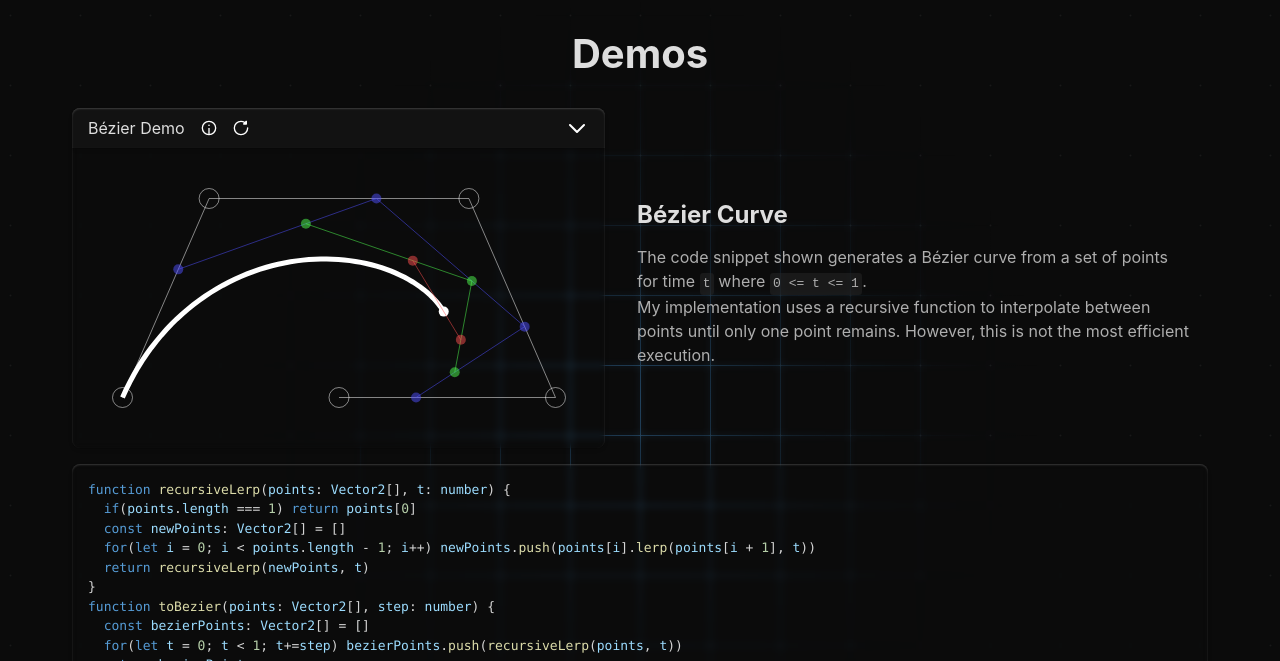
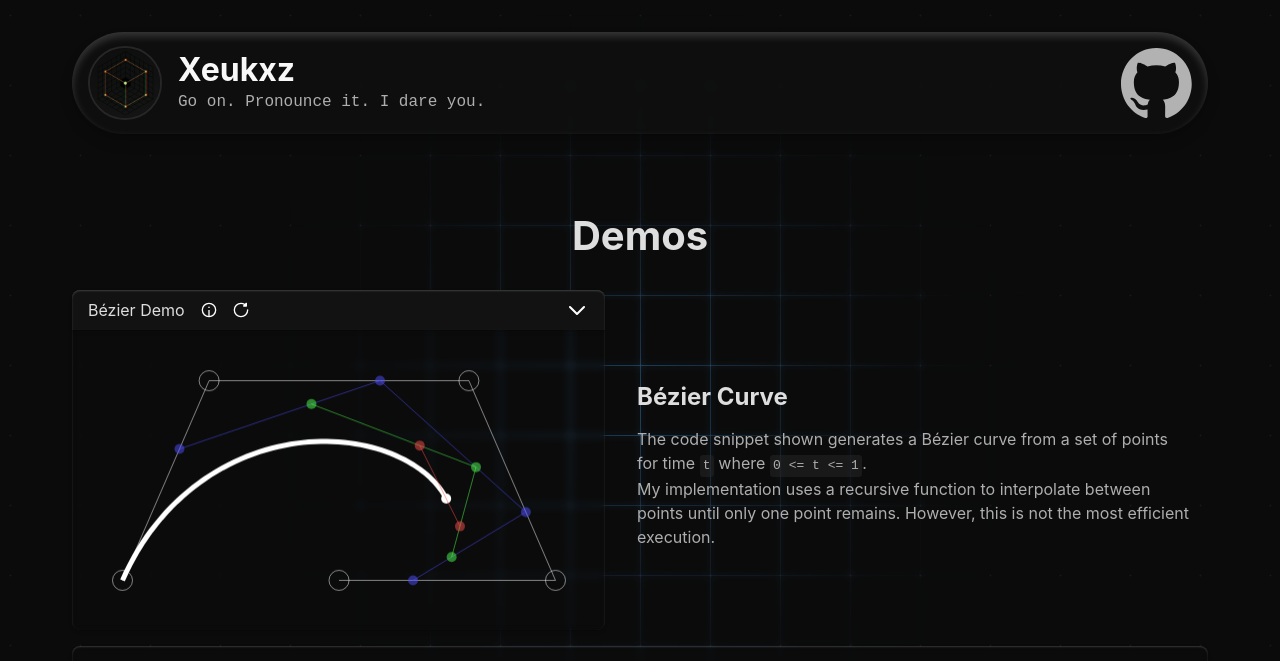
Before and after one commit to Xeukxz/xeukxz.com-frontend, a website built with Vite: page index.html in a window 1280 px wide. Shown: the top 661 px of the page. Built offline with nearby package versions, Linux system fonts and the light colour scheme; animation ran at ten frames a second.

Commit message:
Added me

```diff
--- a/index.html
+++ b/index.html
@@ -4,12 +4,12 @@
     <meta charset="UTF-8" />
     <link rel="icon" type="image/svg+xml" href="/house.svg" />
     <meta name="viewport" content="width=device-width, initial-scale=1.0" />
-    <!-- <link href="https://cdnjs.cloudflare.com/ajax/libs/prism/1.25.0/themes/prism-tomorrownight.min.css" rel="stylesheet" /> -->
+    <meta name="description" content="Xeukxz's personal website featuring projects and demos." />
     <title>Home</title>
   </head>
   <body>
     <main id="app">
-      <svg width="0" height="0" style="position:absolute">
+      <svg width="0" height="0" style="position:absolute" aria-hidden="true">
         <defs>
           <filter id="f1" x="-200%" y="-200%" width="800%" height="800%" xmlns="http://www.w3.org/2000/svg">
             <feGaussianBlur in="SourceGraphic" stdDeviation="30" />
@@ -19,17 +19,19 @@
           </filter>
         </defs>
       </svg>
+      <section id="intro">
+      </section>
       <section id="demos">
         <h1 class="topicHeader">Demos</h1>
       </section>
-      <div id="repos">
+      <section id="repos">
         <h1 class="topicHeader">Repositories</h1>
         <div class="content"></div>
-      </div>
-      <div id="links">
+      </section>
+      <section id="links">
         <h1 class="topicHeader">Pages</h1>
         <div class="content"></div>
-      </div>
+      </section>
       <div id="chipZone"></div>
     </main>
 
--- a/src/BaseEngine.ts
+++ b/src/BaseEngine.ts
@@ -74,4 +74,6 @@ export abstract class BaseEngine {
       if (adjustTick) this._tick += this.ticksMissed;
     }
   }
+
+  public abstract reload(): void;
 }
--- a/src/CustomElements/DemoBox/DemoBox.css
+++ b/src/CustomElements/DemoBox/DemoBox.css
@@ -43,7 +43,6 @@
 }
 .demoBox .headerBar .title .info .infoIcon {
   position: relative;
-  top: -2px;
 }
 
 .demoBox .content {
@@ -66,8 +65,8 @@
 .demoBox .content canvas {
   position: absolute;
   top: 0;
-  /* width: 100%;
-  height: 100%; */
+  width: 100%;
+  height: 100%;
   /* background-color: red; */
 }
 
@@ -103,6 +102,12 @@
   animation: grow linear 0.25s;
   transform: rotate(0deg) scale(1.3);
   /* transform: scale(1.3); */
+  transition: none;
+}
+
+.reloadIcon.active {
+  animation: grow linear 0.25s;
+  transform: rotate(0deg) scale(1.3);
   transition: none;
 }
 
@@ -148,6 +153,17 @@
 }
 
 .info:hover .infoTooltip,
-.info:active .infoTooltip {
+.info:active .infoTooltip,
+.info:focus .infoTooltip {
   display: block;
 }
+
+/* .info:focus {
+  outline: 2px solid #4A90E2;
+  outline-offset: 2px;
+  border-radius: 3px;
+} */
+
+.info:focus .infoIcon {
+  opacity: 0.8;
+}
--- a/src/CustomElements/DemoBox/DemoBox.ts
+++ b/src/CustomElements/DemoBox/DemoBox.ts
@@ -17,19 +17,19 @@ export class DemoBox<T extends Engine> extends HTMLElement {
       <div class="headerBar">
         <div class="title">
           ${this.title}
-          <div class="info">
-            <img class="infoIcon" src="/info.svg" alt="info" height="16" draggable="false" />
-            <div class="infoTooltip">
+          <div class="info" tabindex="0" role="button" aria-label="Show demo information" aria-describedby="tooltip-${this.demoId}">
+            <img class="infoIcon" src="/info.svg" alt="info" height="16" draggable="false" title="Info" />
+            <div class="infoTooltip" id="tooltip-${this.demoId}" role="tooltip">
             ${this.infoTips.map(tip => `<p>${tip}</p>`).join('')}
             </div>
           </div>
-          <img class="reloadIcon" src="/reload.svg" alt="reload" height="16" draggable="false" />
+          <img class="reloadIcon" src="/reload.svg" alt="reload" height="16" draggable="false" title="Reload Demo" tabindex="0" role="button" aria-label="Reload Demo" />
         </div>
-        <img class="collapseIcon" src="/collapse.svg" alt="collapse" height="24" draggable="false" tabindex="0" />
+        <img class="collapseIcon" src="/collapse.svg" alt="collapse" height="24" draggable="false" tabindex="0" title="Collapse Demo" role="button" aria-label="Collapse Demo" />
       </div>
 
       <div class="content">
-        <canvas id="${this.demoId}Canvas"></canvas>
+        <canvas id="${this.demoId}Canvas" role="img" aria-label="Interactive ${this.title} demo"></canvas>
       </div>
     `;
     this.classList.add("demoBox");
@@ -39,28 +39,47 @@ export class DemoBox<T extends Engine> extends HTMLElement {
     this.collapseButton = this.headerBar.querySelector(".collapseIcon")!;
     this.contentElement = this.querySelector(".content")!;
 
+    // Add keyboard support for info tooltip
+    const infoElement = this.headerBar.querySelector(".info")! as HTMLElement;
+    infoElement.addEventListener("keydown", (event: KeyboardEvent) => {
+      if (event.key === "Enter" || event.key === " ") event.preventDefault();
+      else if (event.key === "Escape") infoElement.blur(); // Hide tooltip
+    });
 
-    this.collapseButton.addEventListener("click", () => {
+    const toggleCollapse = () => {
       const headerBar = this.collapseButton.parentElement as HTMLElement;
       const demoBox = headerBar.parentElement as HTMLElement;
       this.collapsed = !this.collapsed;
       demoBox.classList.toggle("collapsed");
       this.collapseButton.classList.toggle("rotated");
+      if(headerBar.parentElement!.classList.contains("collapsed")) this.engine?.pause();
+      else this.engine?.unpause(250);
+    }
+
+    this.reloadButton.addEventListener("click", () => this.engine?.reload());
+    this.reloadButton.addEventListener("keydown", (event) => {
+      if(event.repeat) return;
+      if (event.key === "Enter" || event.key === " ") {
+        event.preventDefault();
+        (event.target as HTMLElement).classList.add("active");
+      } else if (event.key === "Escape") (event.target as HTMLElement).blur();
+    });
+    this.reloadButton.addEventListener("keyup", (event) => {
+      if (event.key === "Enter" || event.key === " ") (event.target as HTMLElement).classList.remove("active"), this.reloadButton.click();
     });
 
+    this.collapseButton.addEventListener("click", () => toggleCollapse());
     this.collapseButton.addEventListener("keydown", (event) => {
-      if (event.key === "Enter" || event.key === " ") {
-        event.preventDefault();
-        this.collapseButton.click();
-      }
+      if (event.key === "Enter" || event.key === " ") event.preventDefault(), this.collapseButton.click();
+      else if (event.key === "Escape") (event.target as HTMLElement).blur();
     });
 
   }
 
   // initialize the engine once the element is connected to the DOM
   connectedCallback() {
-      this.engine = new this.engineClass(this, new CanvasManager(document.querySelector(`#${this.demoId}Canvas`)!));
-      this.engine?.run();
+    this.engine = new this.engineClass(this, new CanvasManager(document.querySelector(`#${this.demoId}Canvas`)!));
+    this.engine?.run();
   }
 }
 
--- a/src/CustomElements/ExternalLink/ExternalLink.css
+++ b/src/CustomElements/ExternalLink/ExternalLink.css
@@ -7,7 +7,6 @@
   /* box-shadow: -0.3em 0.3em 0.3em rgba(0, 0, 0, 0.1); */
   box-shadow: var(--shadow-s);
   text-align: left;
-  padding: 1px;
   display: flex;
   flex-direction: column;
   /* padding: 1em; */
@@ -53,7 +52,6 @@
   z-index: 5;
   width: 100%;
   height: 100%;
-  margin: -1px 0 0 -1px;
   filter: drop-shadow(0 0 3px rgba(var(--primary-rgb), 1)) drop-shadow(0 0 3px rgba(var(--primary-rgb), 0.75)) drop-shadow(0 0 5px rgba(var(--primary-rgb), 0.5));
   /* filter: drop-shadow(0 0 3px rgba(78, 175, 255, 1))
     drop-shadow(0 0 5px rgba(78, 175, 255, 1)); */
--- a/src/CustomElements/ExternalLink/ExternalLink.ts
+++ b/src/CustomElements/ExternalLink/ExternalLink.ts
@@ -22,7 +22,7 @@ export class ExternalLink extends HTMLAnchorElement {
     //   </div>
     // `;
     this.innerHTML = `
-      <div class="borderSvgEffect">
+      <div class="borderSvgEffect" aria-hidden="true">
         <svg preserveAspectRatio="none" class="borderHighlightSvg">
           <defs>
             <mask id="borderMask${linkCount}" maskUnits="objectBoundingBox" x="-50%" y="-50%" width="200%" height="200%">
--- a/src/CustomElements/Repo/Repo.ts
+++ b/src/CustomElements/Repo/Repo.ts
@@ -1,7 +1,6 @@
 import './Repo.css';
 
 let repoCount = 0;
-let buttonCount = 0;
 
 export class Repo extends HTMLDivElement {
   constructor(private repoName: string, private repoDescription: string, private repoLink: string) {
@@ -12,7 +11,7 @@ export class Repo extends HTMLDivElement {
 
   private render() {
     this.innerHTML = `
-      <div class="borderSvgEffect">
+      <div class="borderSvgEffect" aria-hidden="true">
         <svg preserveAspectRatio="none" class="borderHighlightSvg">
           <defs>
             <mask id="borderMaskRepo${repoCount}" maskUnits="objectBoundingBox" x="-50%" y="-50%" width="200%" height="200%">
@@ -37,6 +36,7 @@ export class Repo extends HTMLDivElement {
         </a>
       </div>
     `;
+    repoCount++;
   }
 }
 
--- a/src/CustomElements/chip/chip.ts
+++ b/src/CustomElements/chip/chip.ts
@@ -5,11 +5,12 @@ export class Chip extends HTMLDivElement {
     super();
 
     this.classList.add('chip');
+    this.setAttribute('aria-hidden', 'true');
 
     this.innerHTML += `
 
       <div class="borderSvgEffect">
-        <svg preserveAspectRatio="none" class="borderHighlightSvg">
+        <svg preserveAspectRatio="none" class="borderHighlightSvg" aria-hidden="true">
           <defs>
             <mask id="borderMask" maskUnits="objectBoundingBox" x="-50%" y="-50%" width="200%" height="200%">
               <rect x="0.5" y="0.5" width="calc(100% - 1px)" height="calc(100% - 1px)" rx="0.5em" ry="0.5em" fill="#ff" stroke="#fff" stroke-width="1" clip-path="url(#circleClip)"/>
@@ -26,7 +27,7 @@ export class Chip extends HTMLDivElement {
       <div class="content">
         <h2>${text}</h2>
       </div>
-      <svg class="wires" style="filter: drop-shadow(0 0 1px currentColor) drop-shadow(0 0 3px currentColor)" viewBox="0 0 400 400" preserveAspectRatio="none"  x="-50%" y="-50%" width="200%" height="200%">
+      <svg class="wires" style="filter: drop-shadow(0 0 1px currentColor) drop-shadow(0 0 3px currentColor)" viewBox="0 0 400 400" preserveAspectRatio="none"  x="-50%" y="-50%" width="200%" height="200%" aria-hidden="true">
         <defs>
           <mask id="wiresMask" color="white" maskUnits="objectBoundingBox" x="-100%" y="-100%" width="400%" height="400%">
             ${paths}
--- a/src/CustomElements/hoverGrid/hoverGrid.ts
+++ b/src/CustomElements/hoverGrid/hoverGrid.ts
@@ -39,6 +39,7 @@ export class HoverGrid extends HTMLDivElement {
     this.defs.appendChild(this.mask);
     this.svg.appendChild(this.defs);
     this.svg.appendChild(this.dotGroup);
+    this.svg.setAttribute('aria-hidden', 'true');
 
     this.circle.setAttribute('r', this.effectRadius.toString());
     this.circle.setAttribute('cx', '50%');
--- a/src/Demos/BezierDemo/BezierEngine.ts
+++ b/src/Demos/BezierDemo/BezierEngine.ts
@@ -135,30 +135,6 @@ export class BezierEngine extends BaseEngine {
       }
     });
 
-    const headerBar = this.canvas.canvas.parentElement!.parentElement!.querySelector(".headerBar")!;
-    const reloadButton = headerBar.querySelector(".reloadIcon")!;
-    const collapseButton = headerBar.querySelector(".collapseIcon")!;
-
-    reloadButton.addEventListener("click", () => {
-      // this.canvas.updateSize(50,50);
-      console.log(this.path)
-      let jump = ((this.canvas.width - 100) / 5)
-      let y = this.canvas.height / 2
-      this.path.points= [
-        [0     , y+(y - 50)],
-        [jump*1, y-(y - 50)],
-        [jump*4, y-(y - 50)],
-        [jump*5, y+(y - 50)],
-        [jump*2.5, y+(y - 50)],
-      ].map(([x, y]) => new Vector2(x+ 50, y))
-      this.state.progress = 0;
-    });
-
-    collapseButton.addEventListener("click", () => {
-      if(headerBar.parentElement!.classList.contains("collapsed")) this.pause();
-      else this.unpause(250);
-      // this.state.paused ? this.unpause(250) : this.pause()
-    });
   }
 
   public tick(): void {
@@ -215,4 +191,19 @@ export class BezierEngine extends BaseEngine {
     }
     requestAnimationFrame(animationLoop);
   }
+
+  public reload(): void {
+    // this.canvas.updateSize(50,50);
+    console.log(this.path)
+    let jump = ((this.canvas.width - 100) / 5)
+    let y = this.canvas.height / 2
+    this.path.points= [
+      [0     , y+(y - 50)],
+      [jump*1, y-(y - 50)],
+      [jump*4, y-(y - 50)],
+      [jump*5, y+(y - 50)],
+      [jump*2.5, y+(y - 50)],
+    ].map(([x, y]) => new Vector2(x+ 50, y))
+    this.state.progress = 0;
+  }
 }
--- a/src/Demos/ParticlesDemo/ParticlesEngine.ts
+++ b/src/Demos/ParticlesDemo/ParticlesEngine.ts
@@ -61,6 +61,8 @@ export class ParticlesEngine extends BaseEngine {
     demoBox.contentElement.appendChild(bloomCanvas);
     this.bloomCanvas = new CanvasManager(bloomCanvas);
 
+    this.bloomCanvas.canvas.setAttribute('aria-label', 'Particles Demo Bloom Canvas For Glow Effect');
+
 
     this.colors = fireColors
     this.setPointCount(50000)
@@ -99,21 +101,6 @@ export class ParticlesEngine extends BaseEngine {
 
     this.canvas.canvas.addEventListener('contextmenu', (event) => {
       event.preventDefault();
-    });
-
-    // const headerBar = this.canvas.canvas.parentElement!.parentElement!.querySelector(".headerBar")!;
-    // const reloadButton = headerBar.querySelector(".reloadIcon")!;
-    // const collapseButton = headerBar.querySelector(".collapseIcon")!;
-
-    demoBox.reloadButton.addEventListener("click", () => {
-      this.colors = fireColors
-      this.setPointCount(50000)
-    });
-
-    demoBox.collapseButton.addEventListener("click", () => {
-      if(demoBox.headerBar.parentElement!.classList.contains("collapsed")) this.pause();
-      else this.unpause(250);
-      // this.state.paused ? this.unpause(250) : this.pause()
     });
   }
 
@@ -244,4 +231,9 @@ export class ParticlesEngine extends BaseEngine {
       i++;
     }
   }
+
+  public reload(): void {
+    this.colors = fireColors
+    this.setPointCount(50000)
+  }
 }
--- a/src/GlobalCss/style.css
+++ b/src/GlobalCss/style.css
@@ -2,6 +2,12 @@
   margin: 0;
   padding: 0;
   box-sizing: border-box;
+}
+
+*:focus-visible {
+  outline: 2px solid #4A90E2;
+  outline-offset: 2px;
+  border-radius: 3px;
 }
 
 /* @media (prefers-color-scheme: dark) {
@@ -44,6 +50,7 @@
   --bg-highlight: oklch(0.3 0 0);
   --bg-highlight-transparent: oklch(0.3 0 0 / 0.5);
   --text: oklch(0.9 0 0);
+  --text-bright: oklch(0.98 0 0);
   --text-dim: oklch(0.8 0 0);
   --text-muted: oklch(0.75 0 0);
   --primary: #4eafff;
@@ -61,6 +68,8 @@
     inset 0 4px 8px #ffffff30,
     0 4px 8px #00000030,
     0 8px 16px #00000015;
+
+  --viewWidthPx: 1200;
 
   color-scheme: light dark;
   color: var(--text-dim);
@@ -85,6 +94,10 @@ ol {
 
 p {
   color: var(--text-muted);
+}
+
+img {
+  display: block;
 }
 
 body {
@@ -284,3 +297,85 @@ button:focus-visible {
     transform: scale(1);
   }
 }
+
+#intro {
+  --introHeight: min(102, var(--viewWidthPx) * 0.15);
+  --ratio: calc(var(--introHeight) / 102);
+  position: relative;
+  display: flex;
+  align-items: center;
+  justify-content: space-between;
+  gap: 1em;
+  /* height: 6vw; */
+  height: calc(1px * var(--introHeight));
+  padding: calc(var(--ratio) * 1em);
+  background-color: var(--bg-transparent);
+  border-radius: 5em;
+  box-shadow: var(--shadow-l);
+  backdrop-filter: blur(3px);
+}
+
+#intro h2 {
+  font-size: calc(var(--ratio) * 2em);
+  color: var(--text-bright);
+  line-height: 1.1;
+}
+
+#yap {
+  font-size: calc(var(--ratio) * 1em);
+  color: var(--text-muted);
+}
+
+#me {
+  position: relative;
+  display: flex;
+  justify-content: space-between;
+  align-items: center;
+  gap: 1em;
+  color: var(--text-bright);
+}
+
+#nameAndYap {
+  position: relative;
+  display: flex;
+  flex-direction: column;
+  gap: 2px;
+}
+
+#pfpImg {
+  position: relative;
+  border-radius: 50%;
+  /* height: calc(var(--introHeight) - (var(--ratio) * 2em)); */
+  height: calc((1px * var(--introHeight)) - (var(--ratio) * 2em));
+  border: 2px solid rgba(255, 255, 255, 0.1);
+  box-sizing: content-box;
+}
+
+#socials {
+  display: flex;
+  position: relative;
+  /* height: 10px; */
+}
+
+#socials a {
+  position: relative;
+  height: max-content;
+}
+
+#socials img {
+  position: relative;
+  /* width: 70px;
+  height: 70px; */
+  /* height: calc(var(--introHeight) - (var(--ratio) * 2em)); */
+  height: calc((1px * var(--introHeight)) - (var(--ratio) * 2em));
+  filter: grayscale(100%) brightness(70%);
+  transition: filter 0.3s;
+}
+
+#socials img:hover {
+  filter: grayscale(0%) brightness(90%);
+}
+
+#intro pre {
+  text-wrap: wrap;
+}
--- /dev/null
+++ b/src/RenderIntro.ts
@@ -0,0 +1,12 @@
+(document.querySelector('#intro') as HTMLElement).innerHTML = `
+  <div id="me">
+    <img src="/pfp.png" alt="Xeukxz pfp" id="pfpImg" />
+    <div id="nameAndYap">
+      <h2>Xeukxz</h2>
+      <pre id="yap">Go on. Pronounce it. I dare you.</pre>
+    </div>
+  </div>
+  <div id="socials">
+    <a href="https://github.com/Xeukxz" target="_blank"><img src="github-mark-white.svg" alt="GitHub" /></a>
+  </div>
+`
--- a/src/RenderProjects.ts
+++ b/src/RenderProjects.ts
@@ -41,3 +41,9 @@ addRepo(
   `A Lua interpreter written in TypeScript.<br>Not much purpose, its just cool.`,
   "https://github.com/Xeukxz/LuaInterpreter"
 );
+
+addRepo(
+  "Xeukxz.com",
+  "The source code for this website!",
+  "https://github.com/Xeukxz/Xeukxz.com"
+);
--- a/src/main.ts
+++ b/src/main.ts
@@ -21,9 +21,12 @@ export type Engine = BezierEngine | ParticlesEngine
 
 import { HoverGrid } from './CustomElements/hoverGrid/hoverGrid';
 
+import './RenderIntro'
 import './RenderDemos'
 import './RenderProjects'
 import './handleChip'
+
+
 const hoverGrid = new HoverGrid('rgba(78, 175, 255, 1)', 400);
 document.body.appendChild(hoverGrid);
 hoverGrid.drawGrid(70, 70);
@@ -101,3 +104,9 @@ function checkVisibility() {
 document.addEventListener('scroll', (event) => {
   checkVisibility();
 });
+
+// set --viewWidthPx CSS variable
+document.documentElement.style.setProperty('--viewWidthPx', `${window.innerWidth}`);
+window.addEventListener('resize', () => {
+  document.documentElement.style.setProperty('--viewWidthPx', `${window.innerWidth}`);
+});
```
Also changed, not shown: public/pfp.png (added).
